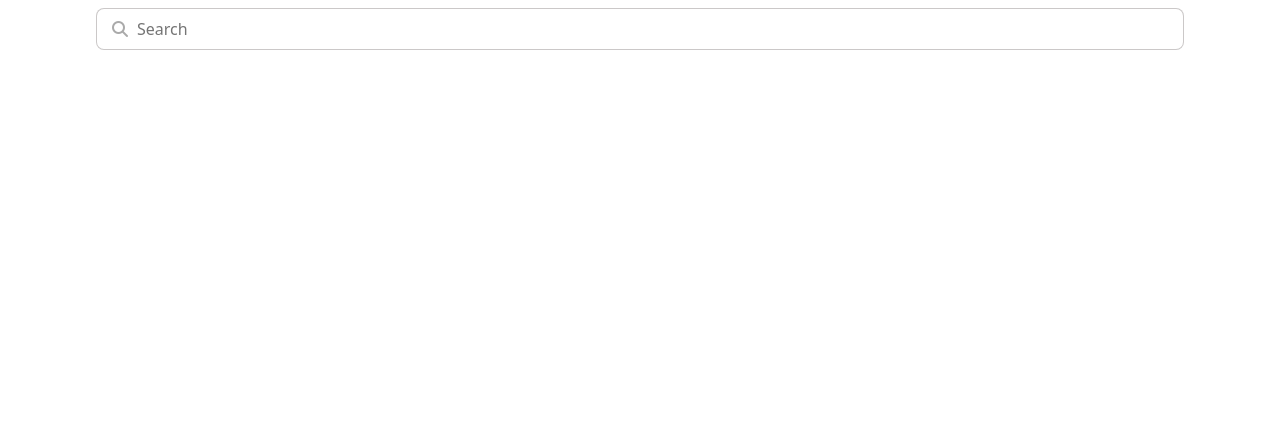
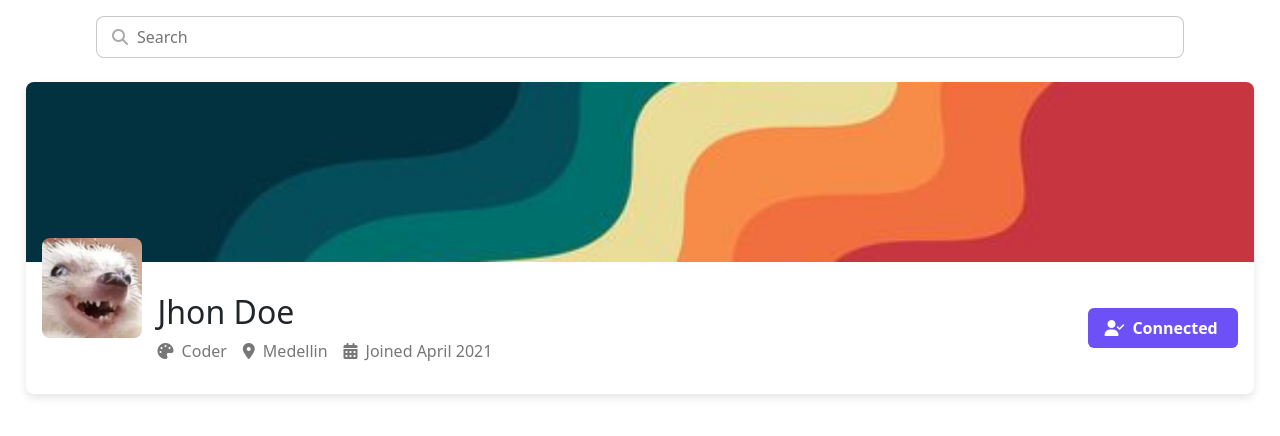
Before and after one commit to DanielaHernande/WorkShop-VueJs-one, a Vue app: page / in a window 1280 px wide. Shown: the top 436 px of the page. Built offline with nearby package versions, Linux system fonts and the light colour scheme.

Commit message:
Feat: Creation component cardperfile

```diff
--- a/src/components/SearchBarr.vue
+++ b/src/components/SearchBarr.vue
@@ -19,7 +19,7 @@ const onSearch = () => {
 </script>
 
 <template>
-    <div class="search-bar mt-2">
+    <div class="search-bar mt-3">
         <i class="fa-solid fa-magnifying-glass search-icon"></i>
         <input type="text" placeholder="Search" v-model="search" @input="onSearch">
     </div>
--- a/src/views/Perfile.vue
+++ b/src/views/Perfile.vue
@@ -1,10 +1,125 @@
 <script setup>
+
+// Imports
+import { ref } from 'vue';
 import SearchBarr from '@/components/SearchBarr.vue';
+
+// Image of backgroun
+const fondoImg =  ref('public/img/fondo.jpg');
+// Avatra
+const avatar =  ref('public/img/avatar.jpg');
+
+// Name
+const name = ref('Jhon Doe');
+// Role
+const role = ref('Coder');
+// Location
+const location = ref('Medellin');
+// joinedDate
+const joinedDate = ref('Joined April 2021')
+
 </script>
 
 <template>
+    <SearchBarr />
 
-    <SearchBarr />
+    <div class="profile-card mt-4">
+        <div class="profile-header">
+            <img class="fondo-img" :src="fondoImg" alt="fondo">
+        </div>
+
+        <div class="profile-detall">
+            <img class="avatar" :src="avatar" alt="avatra">
+            <div class="info">
+                <h2>{{ name }}</h2>
+                <div class="detalles">
+                    <span class="role"> <i class="fa-solid fa-palette"></i> {{ role }}</span>
+                    <span class="location"> <i class="fa-solid fa-location-dot"></i> {{ location }}</span>
+                    <span class="joinedDate"> <i class="fa-solid fa-calendar-days"></i> {{ joinedDate }}</span>
+                </div>
+            </div>
+            <button class="btn-connect fw-bold"><i class="fa-solid fa-user-check"></i> Connected</button>
+        </div>
+    </div>
 </template>
 
-<style></style>
+<style lang="scss" scoped>
+
+.profile-card {
+
+    width: 96%;
+    //height: 295px;
+    margin: auto;
+    border-radius: 0.50rem;
+    box-shadow: 0 4px 8px rgba(0, 0, 0, 0.1);
+    overflow: hidden;
+    background-color: #fff;
+}
+
+.profile-header {
+    position: relative;
+}
+
+.fondo-img {
+    width: 100%;
+    height: 180px;
+    object-fit: cover;
+}
+
+.profile-detall {
+    display: flex;
+    align-items: center;
+    padding: 1rem;
+}
+
+.avatar {
+    width: 100px;
+    height: 100px;
+    border-radius: 8px;
+    position: relative;
+    top: -40px;
+    margin-right: 1rem;
+}
+
+.info {
+    flex-grow: 1;
+}
+
+.detalles {
+
+    display: flex;
+    gap: 1rem;
+    color: #777;
+
+    .role, .location, .joinedDate {
+        display: flex;
+        align-items: center;
+    }
+
+    .fa-solid {
+        margin-right: 0.5rem;
+        color: #777;
+    }
+}
+
+.btn-connect {
+
+    width: 150px;
+    height: 40px;
+    background-color: #6e50f7;
+    border-radius: 6px;
+    color: white;
+    border: none;
+    padding: 0.5rem 1rem;
+    display: flex;
+    align-items: center;
+
+    .fa-solid {
+        margin-right: 0.5rem;
+    }
+
+    &:hover {
+        background-color: #4d29ee;
+    }
+}
+</style>
```
Also changed, not shown: public/img/avatar.jpg (added), public/img/fondo.jpg (added).
